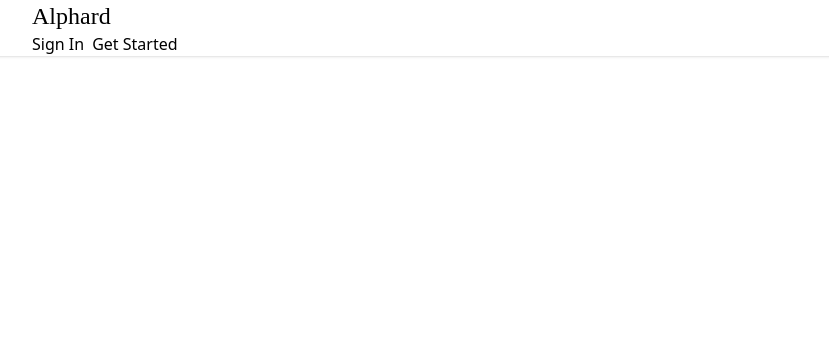
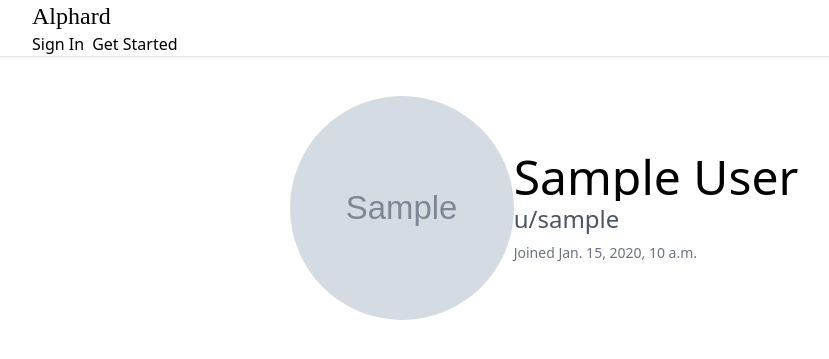
Before and after one commit to tail-devourer/alphard, a Django app: a page that uses blog/templates/profile.html in a window 1280 px wide. Shown: the top 359 px of the page, without its empty margins (96-925 px from the left). Run offline with Django 5.2, Linux system fonts and the light colour scheme; tables that the repository leaves empty hold one stand-in row (values such as "Sample post"); grey boxes marked "Sample" are stand-in pictures; parts of the project's set-up code (start-up, migrations or seed data) failed here and were passed over; some libraries are stand-ins or nearby versions; some web fonts are replaced.

Commit message:
Added avatar, full name, user name, and joined date values on profile page

```diff
--- a/blog/templates/profile.html
+++ b/blog/templates/profile.html
@@ -6,4 +6,31 @@
 
 {% block content %}
   {% include "navbar.html" %}
+
+  <div class="flex justify-center">
+    <div class="w-sm sm:w-lg md:w-2xl lg:w-4xl xl:w-6xl">
+      <div class="flex flex-col lg:flex-row items-center p-10">
+        <div class="avatar pb-15 lg:pb-0 lg:pr-15">
+          <img src="{{ user.avatar.url }}" alt="{{ user.full_name|default:user.username }}" class="w-56 h-56 object-cover rounded-full ring-3 ring-offset-3 ring-neutral-200">
+        </div>
+        <div class="flex flex-col space-y-0.5 max-w-full">
+          <div class="text-5xl leading-16 truncate max-w-full lg:max-w-[20ch]">
+            {% if user.full_name %}
+              {{ user.full_name }}
+            {% else %}
+              u/{{ user.username }}
+            {% endif %}
+          </div>
+          {% if user.full_name %}
+            <div class="text-2xl text-gray-600 truncate max-w-full lg:max-w-[35ch]">
+              u/{{ user.username }}
+            </div>
+          {% endif %}
+          <div class="text-gray-500 text-sm pt-1.5">
+            Joined {{ user.date_joined }}
+          </div>
+        </div>
+      </div>
+    </div>
+  </div>
 {% endblock %}
```
